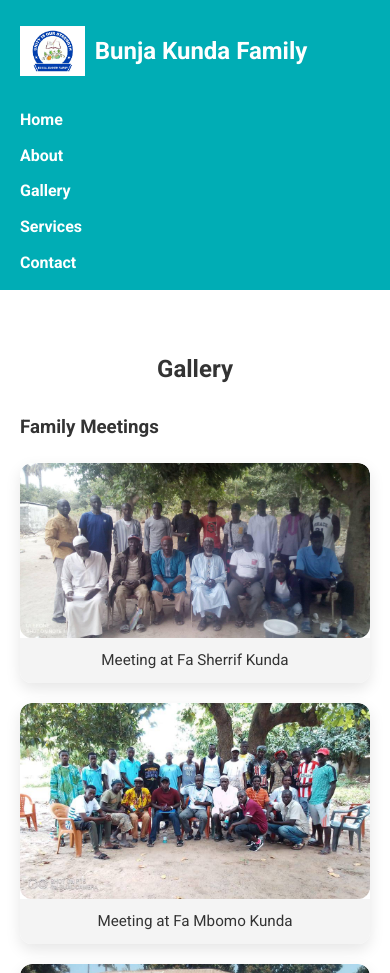
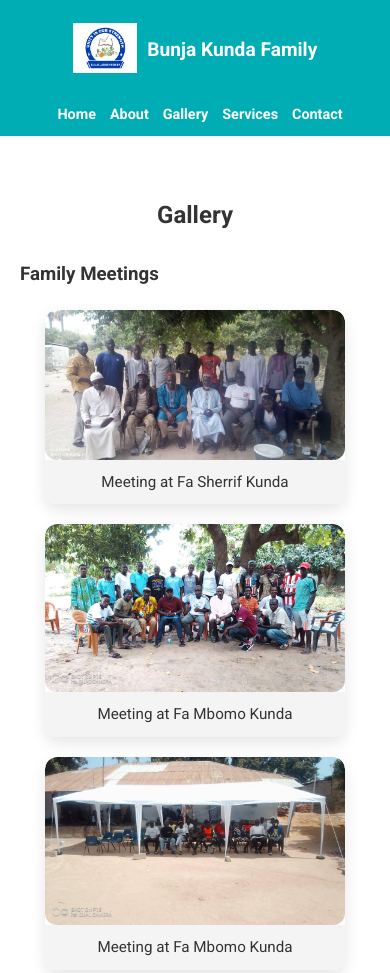
Before and after one commit to Janneh24/bunja-kunda-family, a plain HTML site: page gallery.html in a window 390 px wide. Shown: the top 973 px of the page. Drawn offline with Linux system fonts and the light colour scheme.

Commit message:
Make site mobile responsive and restore previous gallery layout

```diff
--- a/style.css
+++ b/style.css
@@ -23,6 +23,12 @@
     font-size: 1.5em;
     display: flex;
     align-items: center;
+}
+
+.navbar h1 img {
+    height: 50px;
+    vertical-align: middle;
+    margin-right: 10px;
 }
 
 .navbar nav a {
@@ -242,13 +248,15 @@
 
 /* Gallery */
 .gallery {
-    display: grid;
-    grid-template-columns: repeat(auto-fit, minmax(250px, 1fr));
+    display: flex;
+    flex-wrap: wrap;
     gap: 20px;
+    justify-content: center;
     margin-top: 20px;
 }
 
 .gallery-item {
+    width: 250px;
     border-radius: 12px;
     overflow: hidden;
     box-shadow: 0 6px 15px rgba(0,0,0,0.1);
@@ -303,46 +311,44 @@
     box-shadow: 0 6px 15px rgba(0,0,0,0.1);
 }
 
-/* Responsive Adjustments */
-@media (max-width: 1024px) {
-    .hero {
-        font-size: 1.8em;
-    }
-}
+/* Mobile Responsiveness */
+@media (max-width: 768px) {
 
-@media (max-width: 768px) {
-    /* Navbar responsive */
+    /* Navbar */
     .navbar {
         flex-direction: column;
-        align-items: flex-start;
-        padding: 10px 20px;
+        align-items: center;
+        padding: 10px 15px;
+    }
+
+    .navbar h1 {
+        font-size: 1.2em;
+        text-align: center;
+    }
+
+    .navbar h1 img {
+        height: 40px;
+        margin-right: 5px;
+        margin-bottom: 5px;
     }
 
     .navbar nav {
-        display: flex;
-        flex-direction: column;
-        width: 100%;
         margin-top: 10px;
     }
 
     .navbar nav a {
-        margin: 5px 0;
+        margin-left: 10px;
+        font-size: 0.9em;
     }
 
-    /* Hero section responsive */
+    /* Hero Section */
     .hero {
-        height: 250px;
         font-size: 1.5em;
+        height: 300px;
         text-align: center;
-        padding: 0 10px;
     }
 
-    /* Contact form padding */
-    form {
-        padding: 20px;
-    }
-
-    /* About section responsive */
+    /* About Page */
     .about-message {
         flex-direction: column;
         align-items: center;
@@ -352,17 +358,15 @@
         flex: 1 1 100%;
     }
 
-    .about-image img {
-        margin-top: 15px;
+    /* Gallery */
+    .gallery-item {
+        width: 100%;
+        max-width: 300px;
     }
 
-    /* Service cards responsive */
+    /* Service Cards */
     .cards {
         flex-direction: column;
         align-items: center;
     }
-
-    .card {
-        width: 100%;
-    }
 }
```
